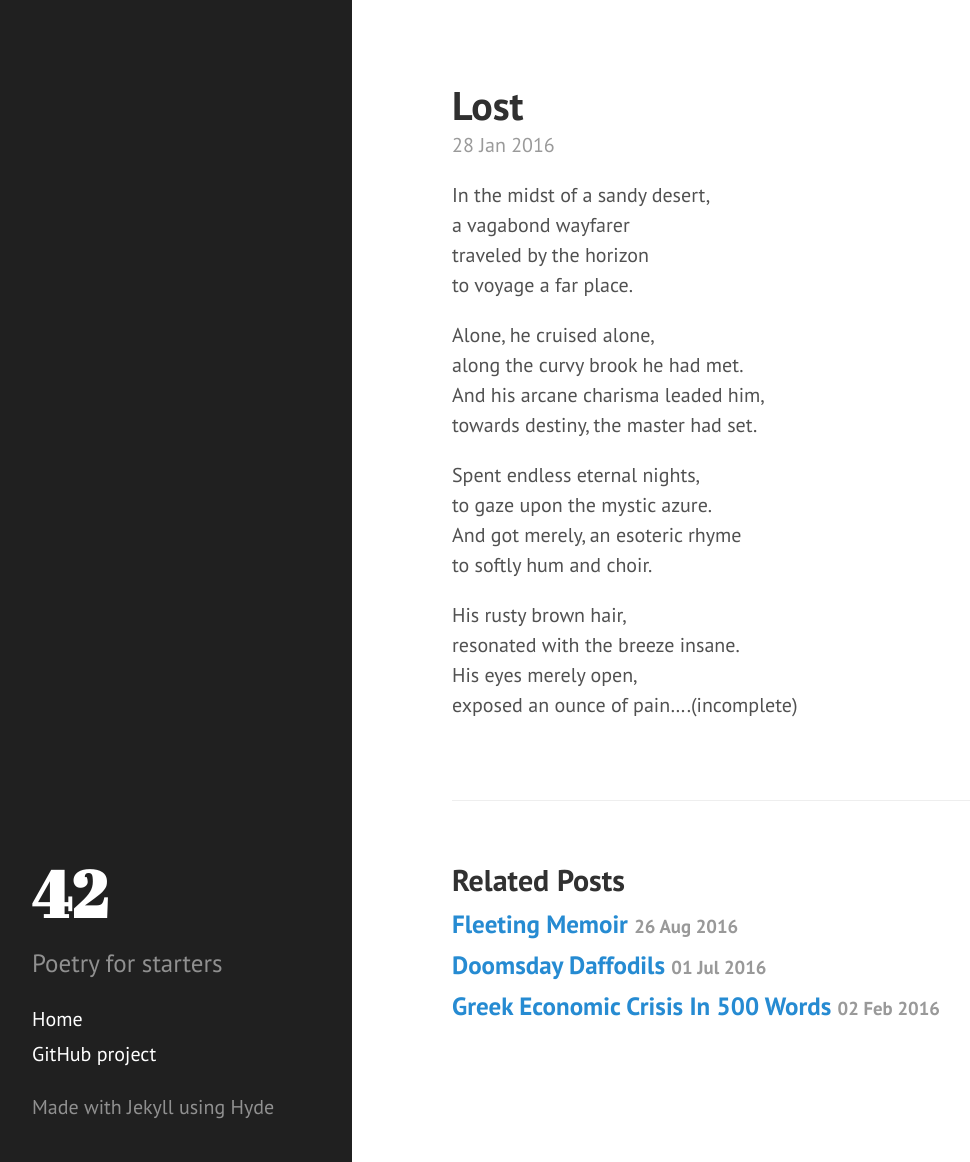
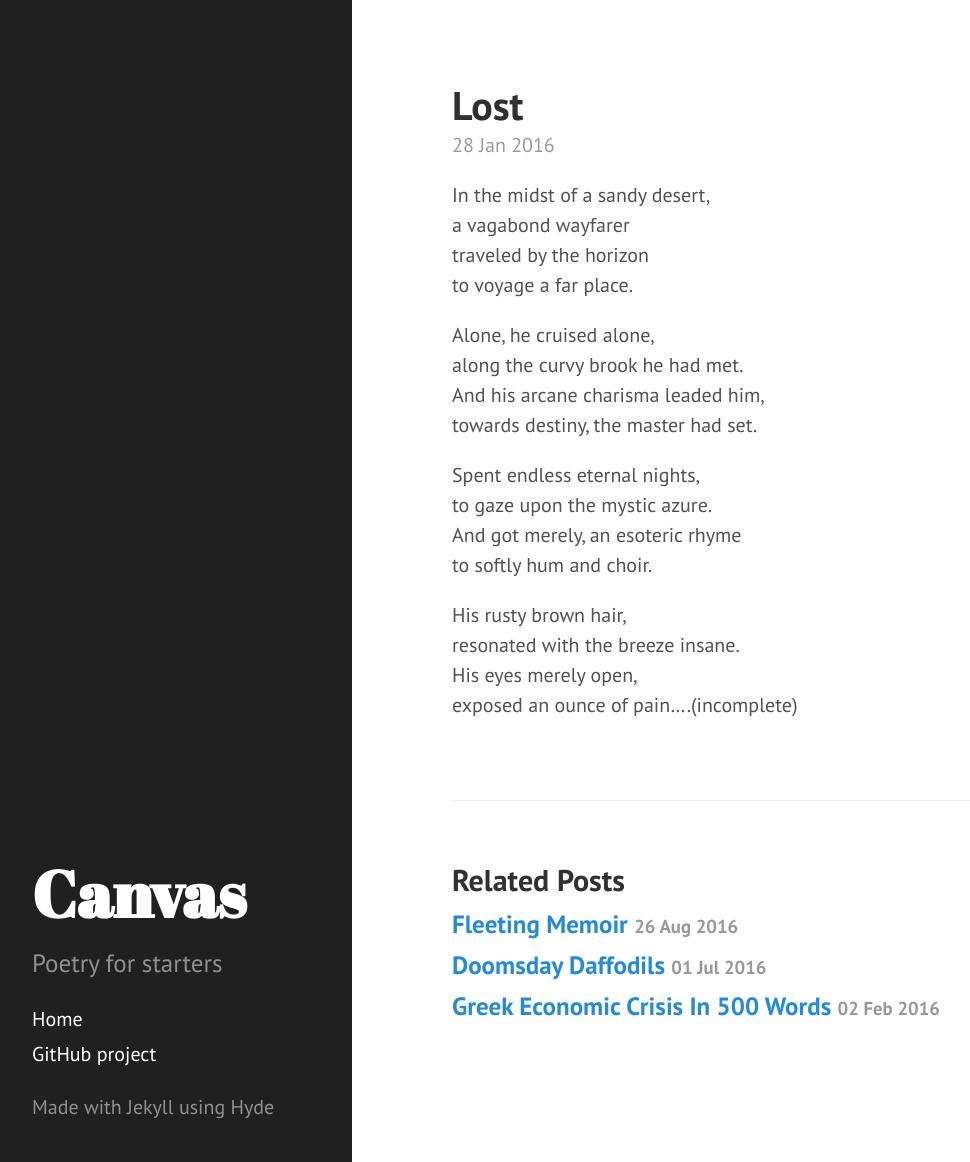
Before and after one commit to pratishgupta91/pratishgupta91.github.io, a Jekyll site: the page built from _posts/2016-01-27-lost.markdown, in a window 1280 px wide and 1162 px high. Shown: the whole window, without its empty margins (8-978 px from the left). Built offline with Jekyll 4.4.1, drawn with Linux system fonts in a browser that asks for light colours; Markdown is read by kramdown in place of the engine named in the settings; comment, search, counter and statistics services are not loaded.

Commit message:
Setting changes

```diff
--- a/_config.yml
+++ b/_config.yml
@@ -7,8 +7,8 @@ permalink:        pretty
 relative_permalinks: false
 
 # Setup
-title:            42
-tagline:          'A Jekyll theme'
+title:            'Canvas'
+tagline:          'Poetry for starters'
 description:      'Poetry for starters'
 url:              http://hyde.getpoole.com
 baseurl:          /
--- a/index.html
+++ b/index.html
@@ -15,7 +15,7 @@ comments: False
 
     <span class="post-date">{{ post.date | date_to_string }} &#183; {{ post.content | number_of_words }} words</span>
 
-    {{ post.content | truncatewords:40}}
+    {{ post.content | truncatewords:30}}
     <a href="{{ post.url }}">Read more...</a><br><br>
     <hr/>
   </div>
```
